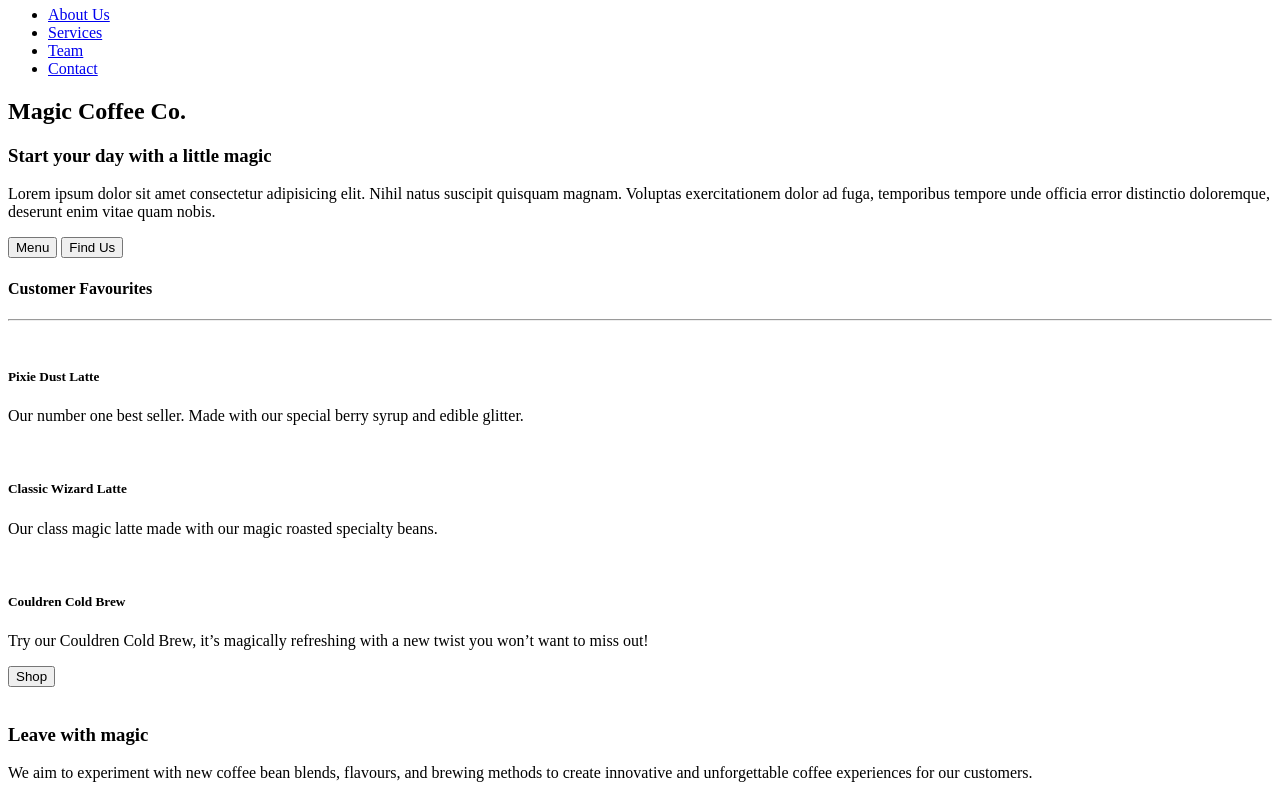
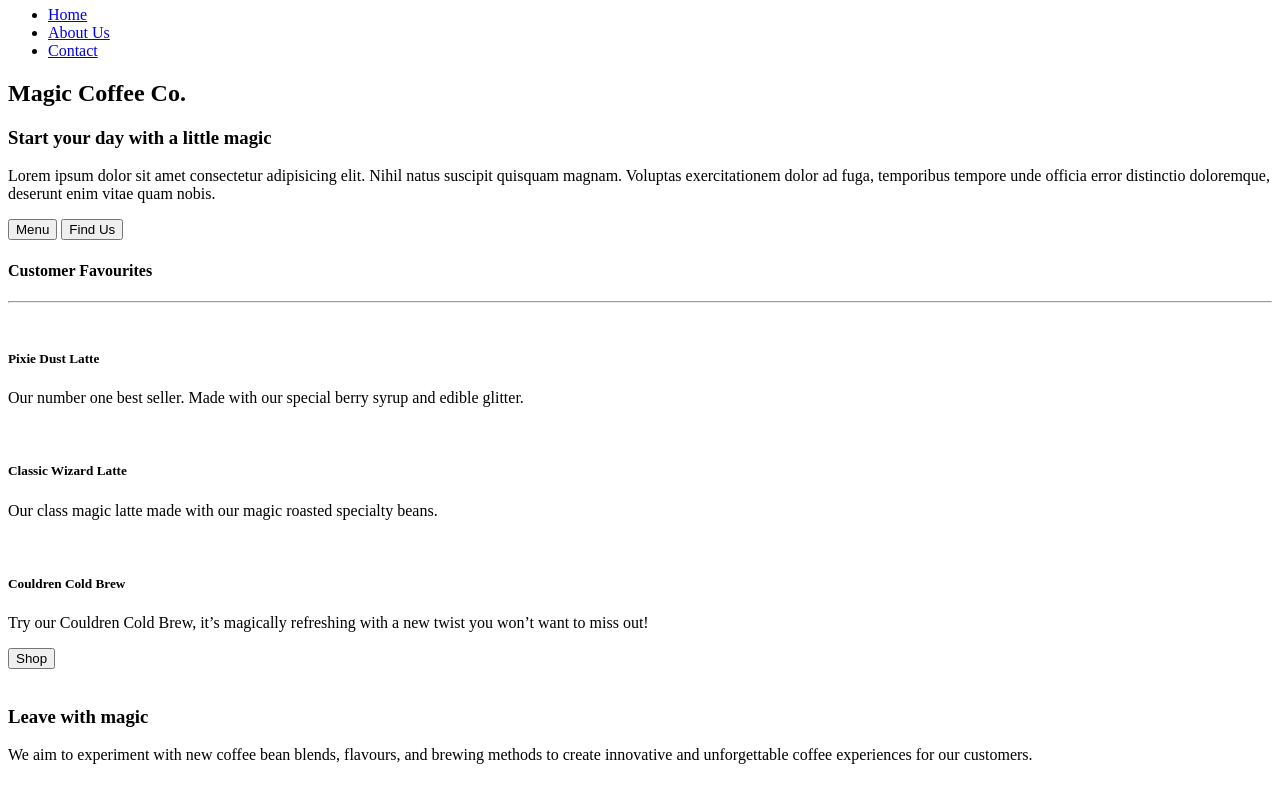
Before and after one commit to abdu0328/mtm6201-midterm, a plain HTML site: page index.html in a window 1280 px wide. Shown: the part 74-861 px from the top of the page. Drawn offline with Linux system fonts and the light colour scheme.

Commit message:
fixing nav links

```diff
--- a/index.html
+++ b/index.html
@@ -21,10 +21,11 @@
             </div>
             <nav>
                 <ul>
-                    <li><a href="#about">About Us</a></li>
-                    <li><a href="#services">Services</a></li>
-                    <li><a href="#team">Team</a></li>
-                    <li><a href="#contact">Contact</a></li>
+                    <li><a href="index.html">Home</a></li>
+                    <li><a href="about.html">About Us</a></li>
+                    <!-- <li><a href="#services">Services</a></li>
+                    <li><a href="#team">Team</a></li> -->
+                    <li><a href="contact.html">Contact</a></li>
                     <!-- icon buttons as well -->
                 </ul>
             </nav>
```
Also changed, not shown: about.html (+5 -5 lines), contact.html (+5 -5 lines).
